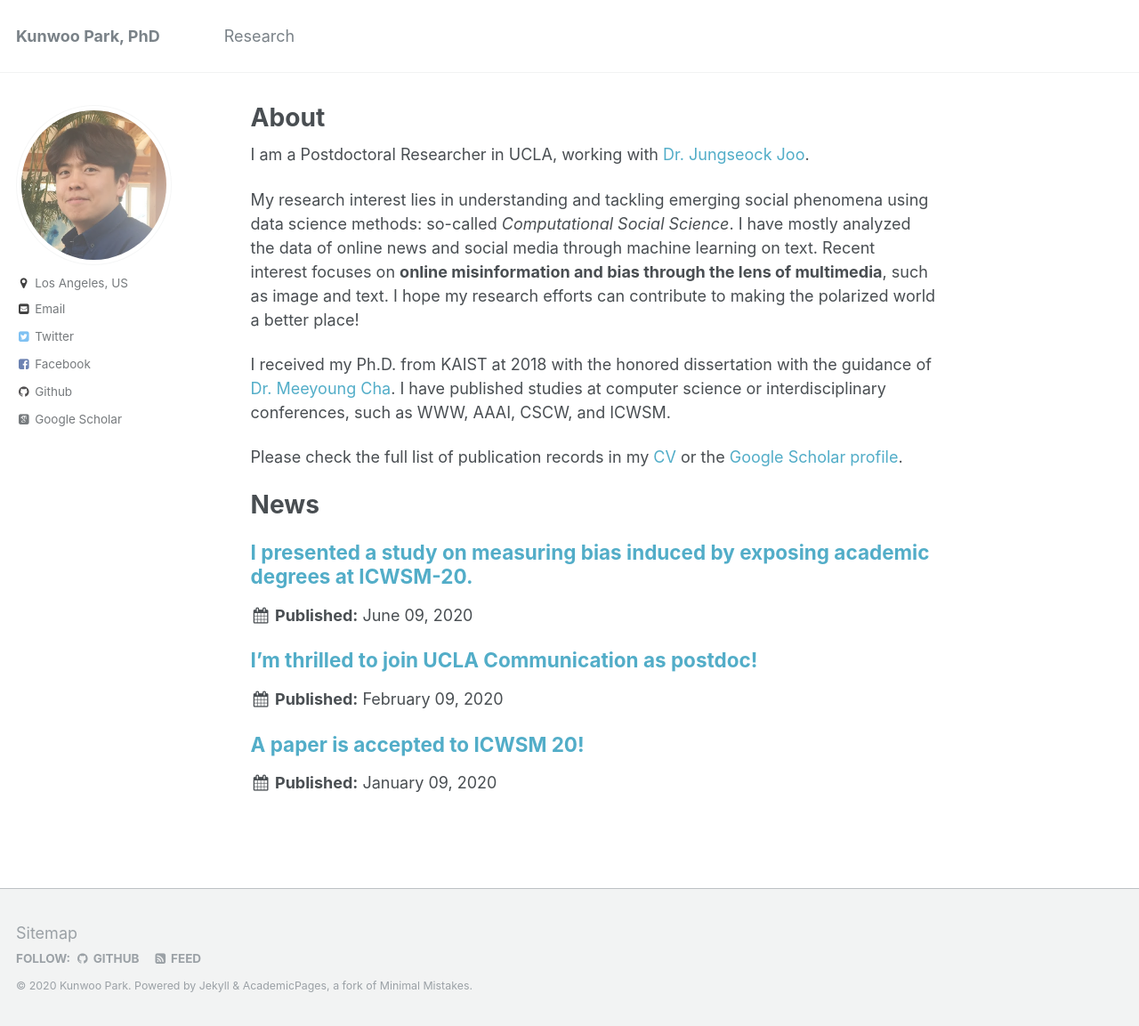
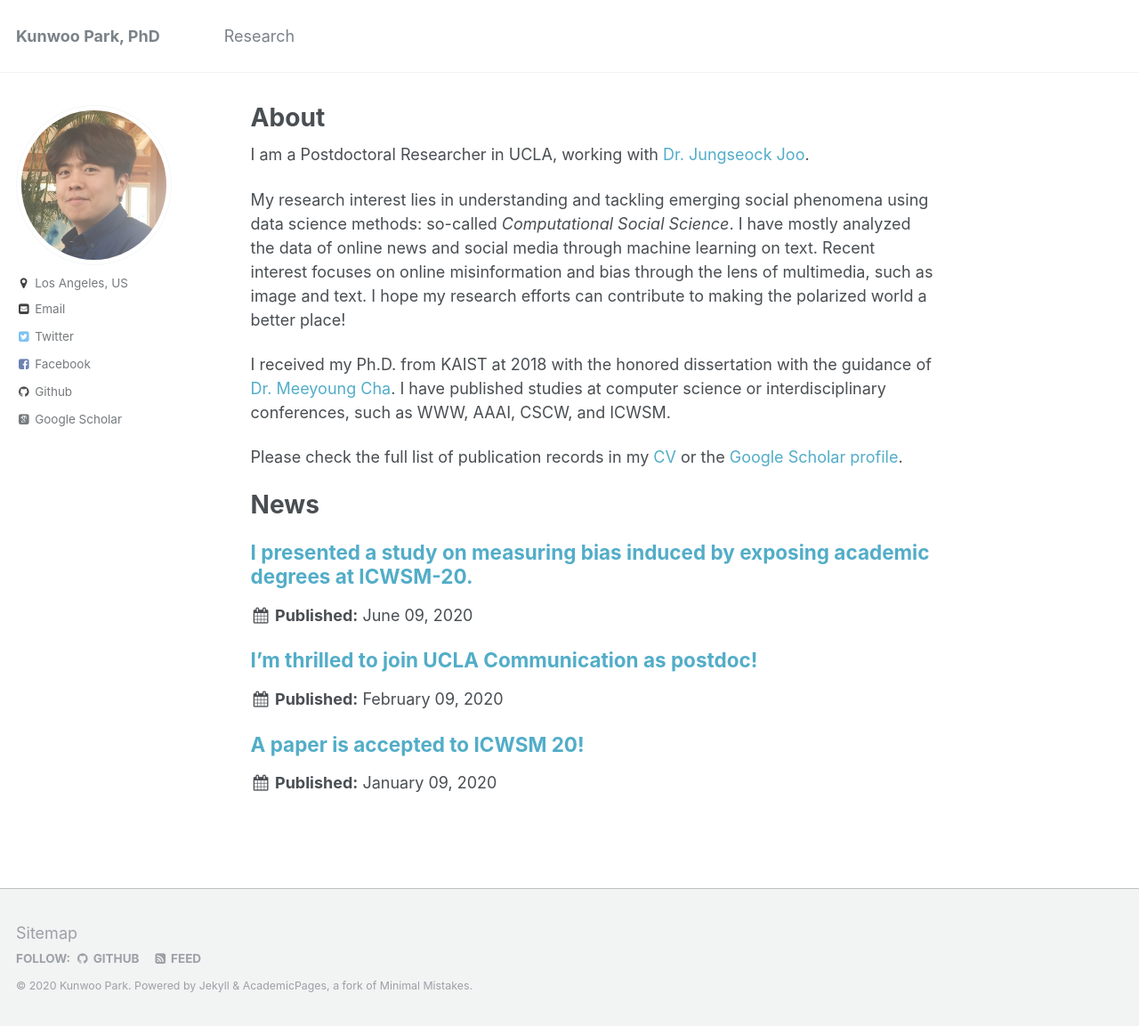
Before and after one commit to bywords/bywords.github.io, a Jekyll site: the page built from _pages/about.md, in a window 1280 px wide and 1153 px high. Shown: the whole window at 89% size. Built offline with Jekyll 4.4.1, drawn with Linux system fonts in a browser that asks for light colours; some web fonts are replaced.

Commit message:
updated site

```diff
--- a/_pages/about.md
+++ b/_pages/about.md
@@ -11,7 +11,7 @@ redirect_from:
 I am a Postdoctoral Researcher in UCLA, working with [Dr. Jungseock Joo](http://jsjoo.com).
 
 My research interest lies in understanding and tackling emerging social phenomena using data science methods: so-called *Computational Social Science*. I have mostly analyzed the data of online news and social media through machine learning on text.
-Recent interest focuses on **online misinformation and bias through the lens of multimedia**, such as image and text. I hope my research efforts can contribute to making the polarized world a better place!
+Recent interest focuses on online misinformation and bias through the lens of multimedia, such as image and text. I hope my research efforts can contribute to making the polarized world a better place!
 
 I received my Ph.D. from KAIST at 2018 with the honored dissertation with the guidance of [Dr. Meeyoung Cha](https://ds.ibs.re.kr/index.php/ci/).
 I have published studies at computer science or interdisciplinary conferences, such as WWW, AAAI, CSCW, and ICWSM.
```
Also changed, not shown: _pages/research.md (+2 -3 lines).
